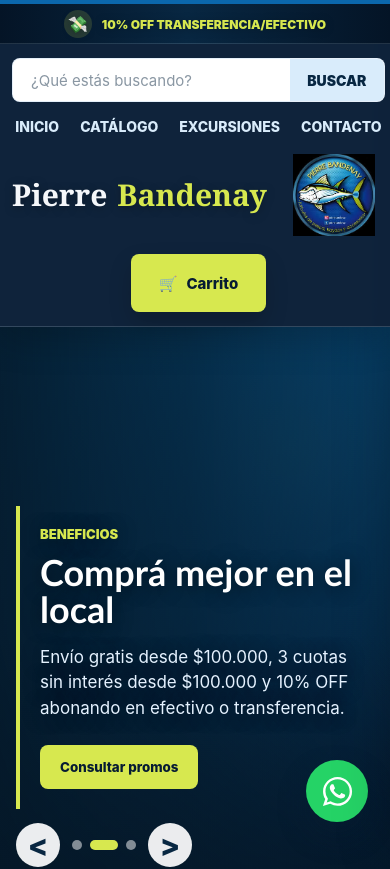
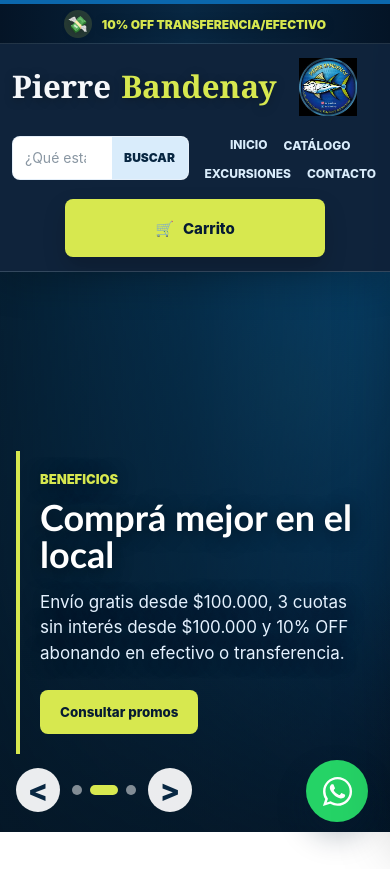
Before and after one commit to vkiperUADE2/catalogo-pesca, a React (Vite) app: page / in a window 390 px wide. Shown: the top 869 px of the page. Built offline with nearby package versions, Linux system fonts and the light colour scheme.

Commit message:
Mejora responsive de la web

```diff
--- a/src/components/Categorias.jsx
+++ b/src/components/Categorias.jsx
@@ -1,14 +1,32 @@
-import { useState } from 'react'
+import { useEffect, useState } from 'react'
 
-const categoriasPorVista = 4
+function obtenerCategoriasPorVista() {
+  if (typeof window === 'undefined') return 4
+  if (window.matchMedia('(max-width: 620px)').matches) return 1
+  if (window.matchMedia('(max-width: 980px)').matches) return 2
+  return 4
+}
 
 function Categorias({ categorias, seleccionarCategoria }) {
   const [inicio, setInicio] = useState(0)
+  const [categoriasPorVista, setCategoriasPorVista] = useState(obtenerCategoriasPorVista)
   const ultimoInicio = Math.max(categorias.length - categoriasPorVista, 0)
+  const inicioVisible = Math.min(inicio, ultimoInicio)
+
+  useEffect(() => {
+    function actualizarCategoriasPorVista() {
+      setCategoriasPorVista(obtenerCategoriasPorVista())
+    }
+
+    actualizarCategoriasPorVista()
+    window.addEventListener('resize', actualizarCategoriasPorVista)
+
+    return () => window.removeEventListener('resize', actualizarCategoriasPorVista)
+  }, [])
 
   function cambiarCategorias(direccion) {
     setInicio((inicioActual) => {
-      const siguiente = inicioActual + direccion
+      const siguiente = Math.min(inicioActual, ultimoInicio) + direccion
       if (siguiente < 0) return 0
       if (siguiente > ultimoInicio) return ultimoInicio
       return siguiente
@@ -24,14 +42,14 @@
         <button
           className="categoria-flecha"
           onClick={() => cambiarCategorias(-1)}
-          disabled={inicio === 0}
+          disabled={inicioVisible === 0}
           aria-label="Ver categorias anteriores"
         >
           {'<'}
         </button>
 
         <div className="categorias-viewport">
-          <div className="categorias-grid" style={{ '--indice-categoria': inicio }}>
+          <div className="categorias-grid" style={{ '--indice-categoria': inicioVisible }}>
             {categorias.map((categoria) => (
               <a
                 className={`categoria-card ${categoria.nombre === 'Boyas y L\u00edneas' ? 'categoria-card-larga' : ''}`}
@@ -56,7 +74,7 @@
         <button
           className="categoria-flecha"
           onClick={() => cambiarCategorias(1)}
-          disabled={inicio === ultimoInicio}
+          disabled={inicioVisible === ultimoInicio}
           aria-label="Ver mas categorias"
         >
           {'>'}
--- a/src/index.css
+++ b/src/index.css
@@ -13,6 +13,7 @@
   --texto-suave: #c9d6e2;
   --borde: rgba(215, 232, 79, 0.28);
   --sombra: 0 24px 60px rgba(0, 0, 0, 0.28);
+  --header-alto: 198px;
 }
 
 * {
@@ -228,7 +229,7 @@
 
 .productos-grid {
   display: grid;
-  grid-template-columns: repeat(auto-fit, minmax(220px, 1fr));
+  grid-template-columns: repeat(auto-fit, minmax(min(100%, 220px), 1fr));
   gap: 18px;
   margin-top: 26px;
 }
@@ -862,13 +863,14 @@
 }
 
 .header-main {
-  width: calc(100% - 140px);
+  width: min(calc(100% - 40px), 1760px);
   min-height: 128px;
   margin: 0 auto;
   padding: 16px 0 12px;
   display: grid;
-  grid-template-columns: minmax(470px, 1fr) auto minmax(390px, 1fr);
-  gap: 34px;
+  grid-template-columns: minmax(280px, 1fr) auto max-content;
+  grid-template-areas: "left brand cart";
+  gap: clamp(18px, 2.5vw, 34px);
   align-items: center;
 }
 
@@ -881,11 +883,13 @@
 }
 
 .header-left {
+  grid-area: left;
   justify-self: start;
   margin-left: 0;
 }
 
 .header-right {
+  grid-area: cart;
   justify-self: end;
   align-items: flex-end;
   align-self: center;
@@ -895,6 +899,7 @@
 
 .search-box {
   width: min(445px, 100%);
+  min-width: 0;
   height: 50px;
   border: 1px solid rgba(217, 236, 251, 0.55);
   border-radius: 8px;
@@ -933,6 +938,7 @@
 }
 
 .logo-container {
+  grid-area: brand;
   flex-direction: row-reverse;
   gap: 16px;
   text-align: center;
@@ -1054,9 +1060,10 @@
   color: var(--azul-noche);
   border: 0;
   min-height: 58px;
-  padding: 16px 28px;
+  padding: 16px clamp(18px, 2vw, 28px);
   font-size: 15px;
   box-shadow: 0 10px 22px rgba(0, 0, 0, 0.2);
+  white-space: nowrap;
 }
 
 .carrito-btn:hover {
@@ -1152,8 +1159,10 @@
 #catalogo {
   background: #ffffff;
   color: #102033;
-  min-height: calc(100vh - 198px);
-  scroll-margin-top: 198px;
+  min-height: calc(100svh - var(--header-alto));
+  padding-top: clamp(28px, 5svh, 56px);
+  padding-bottom: clamp(28px, 5svh, 56px);
+  scroll-margin-top: var(--header-alto);
 }
 
 #catalogo .section-kicker,
@@ -1231,7 +1240,7 @@
 .categoria-card {
   flex: 0 0 calc((100% - 42px) / 4);
   position: relative;
-  min-height: clamp(360px, 36vw, 520px);
+  min-height: clamp(330px, calc(100svh - var(--header-alto) - 220px), 520px);
   padding: 0;
   border: 0;
   border-radius: 0;
@@ -1374,9 +1383,61 @@
   color: #082742;
 }
 
+@media (max-width: 1180px) {
+  :root {
+    --header-alto: 234px;
+  }
+
+  .header-main {
+    grid-template-columns: 1fr max-content;
+    grid-template-areas:
+      "brand cart"
+      "left left";
+    gap: 14px 22px;
+    padding: 14px 0;
+  }
+
+  .header-left {
+    width: 100%;
+    flex-direction: row;
+    align-items: center;
+    justify-content: space-between;
+    gap: 18px;
+  }
+
+  .search-box {
+    width: min(390px, 42vw);
+  }
+
+  nav {
+    justify-content: flex-end;
+  }
+
+  .logo-container {
+    justify-self: start;
+  }
+
+  .logo-container img {
+    width: 86px;
+    height: 70px;
+  }
+
+  header h1 {
+    font-size: clamp(27px, 4vw, 38px);
+  }
+}
+
 @media (max-width: 980px) {
+  :root {
+    --header-alto: 352px;
+  }
+
   .header-main {
     grid-template-columns: 1fr;
+    grid-template-areas:
+      "brand"
+      "left"
+      "cart";
     justify-items: center;
     gap: 18px;
   }
@@ -1392,6 +1453,10 @@
     justify-content: center;
   }
 
+  .search-box {
+    width: min(445px, 100%);
+  }
+
   .mega-menu {
     max-height: 70vh;
     overflow-y: auto;
@@ -1416,6 +1481,7 @@
 
   .categoria-card {
     flex-basis: calc((100% - 14px) / 2);
+    min-height: clamp(320px, calc(100svh - var(--header-alto) - 190px), 460px);
   }
 
   .categorias-carousel {
@@ -1432,6 +1498,10 @@
 }
 
 @media (max-width: 620px) {
+  :root {
+    --header-alto: 380px;
+  }
+
   .header-main {
     width: min(100% - 24px, 1180px);
     min-height: 0;
@@ -1439,7 +1509,49 @@
   }
 
   .search-box {
+    width: 100%;
     height: 44px;
+  }
+
+  .search-box input {
+    padding: 0 12px;
+    font-size: 14px;
+  }
+
+  .search-box span {
+    min-width: 76px;
+    font-size: 12px;
+  }
+
+  nav {
+    width: 100%;
+    gap: 12px 16px;
+  }
+
+  nav a {
+    font-size: 12px;
+  }
+
+  .logo-container {
+    max-width: 100%;
+    justify-content: center;
+  }
+
+  .logo-container img {
+    width: 70px;
+    height: 58px;
+  }
+
+  header h1 {
+    flex-wrap: wrap;
+    justify-content: center;
+    font-size: clamp(26px, 8vw, 34px);
+    white-space: normal;
+  }
+
+  .carrito-btn {
+    width: min(100%, 260px);
+    justify-content: center;
   }
 
   .mega-menu-inner {
@@ -1480,6 +1592,15 @@
 
   .categoria-card {
     flex-basis: 100%;
-    min-height: 360px;
-  }
-}
+    min-height: clamp(330px, calc(100svh - var(--header-alto) - 170px), 420px);
+  }
+
+  .productos-grid,
+  .excursiones-grid {
+    grid-template-columns: 1fr;
+  }
+
+  .producto-imagen {
+    height: clamp(190px, 58vw, 260px);
+  }
+}
```
